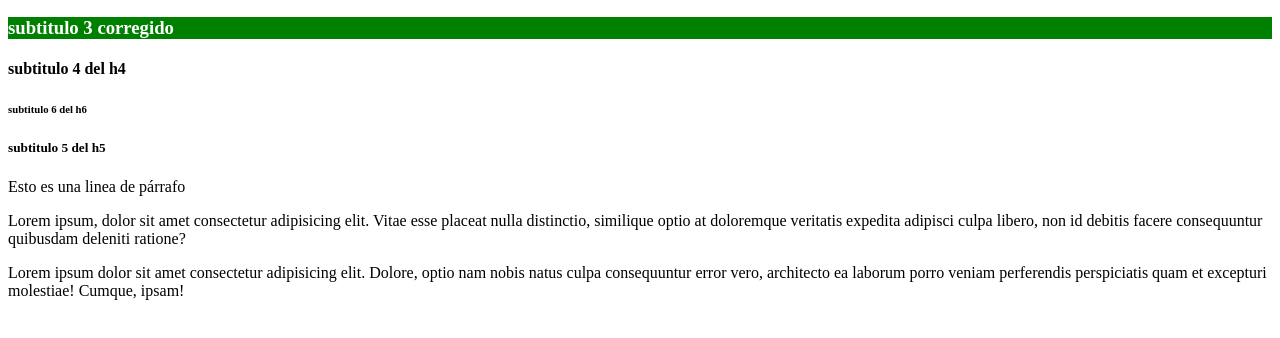
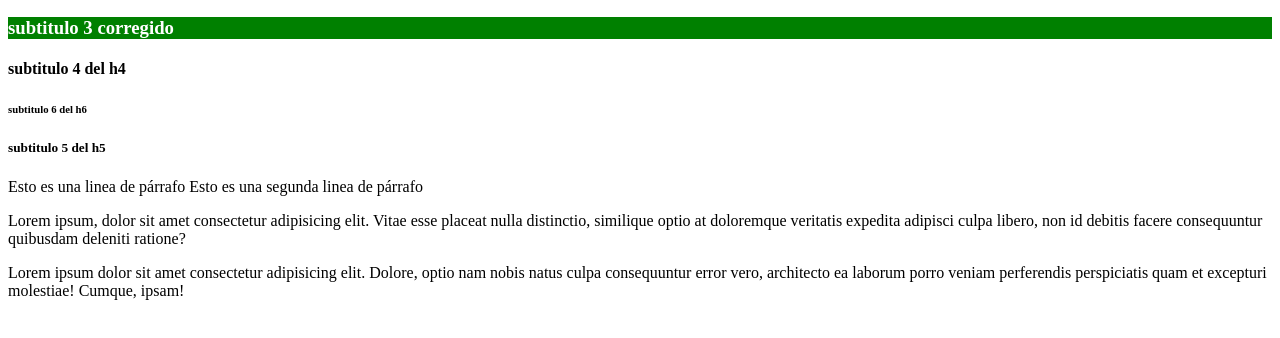
Before and after one commit to Emilio592/bases-git, a website: page index.html in a window 1280 px wide. Shown: the part 110-448 px from the top of the page. Drawn offline with Linux system fonts and the light colour scheme.

Commit message:
Haciendo nuevo cambio

```diff
--- a/index.html
+++ b/index.html
@@ -14,6 +14,7 @@
     <h6>subtitulo 6 del h6</h6>
     <h5>subtitulo 5 del h5</h5>
     <span>Esto es una linea de párrafo</span>
+    <span>Esto es una segunda linea de párrafo</span>
     <p>Lorem ipsum, dolor sit amet consectetur adipisicing elit. Vitae esse placeat nulla distinctio, similique optio at doloremque veritatis expedita adipisci culpa libero, non id debitis facere consequuntur quibusdam deleniti ratione?</p>
     <p>Lorem ipsum dolor sit amet consectetur adipisicing elit. Dolore, optio nam nobis natus culpa consequuntur error vero, architecto ea laborum porro veniam perferendis perspiciatis quam et excepturi molestiae! Cumque, ipsam!</p>
 
```
